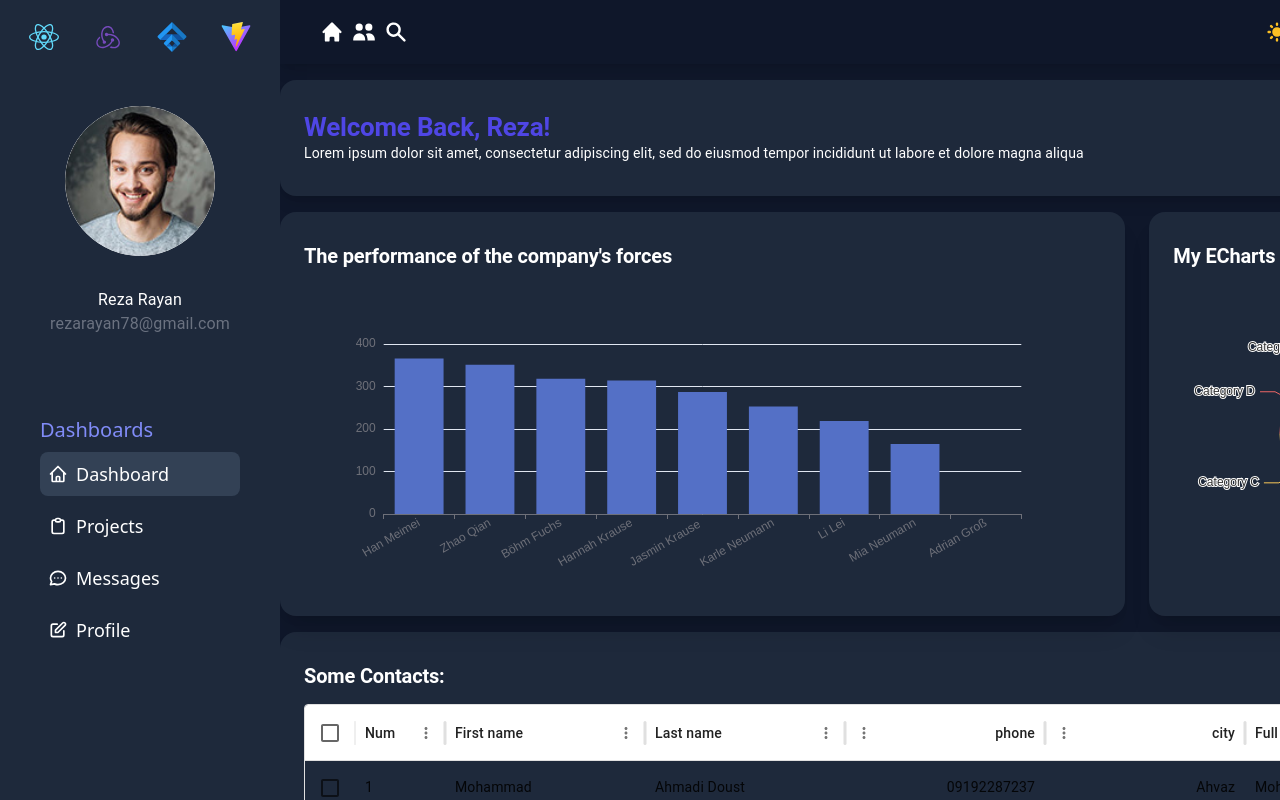
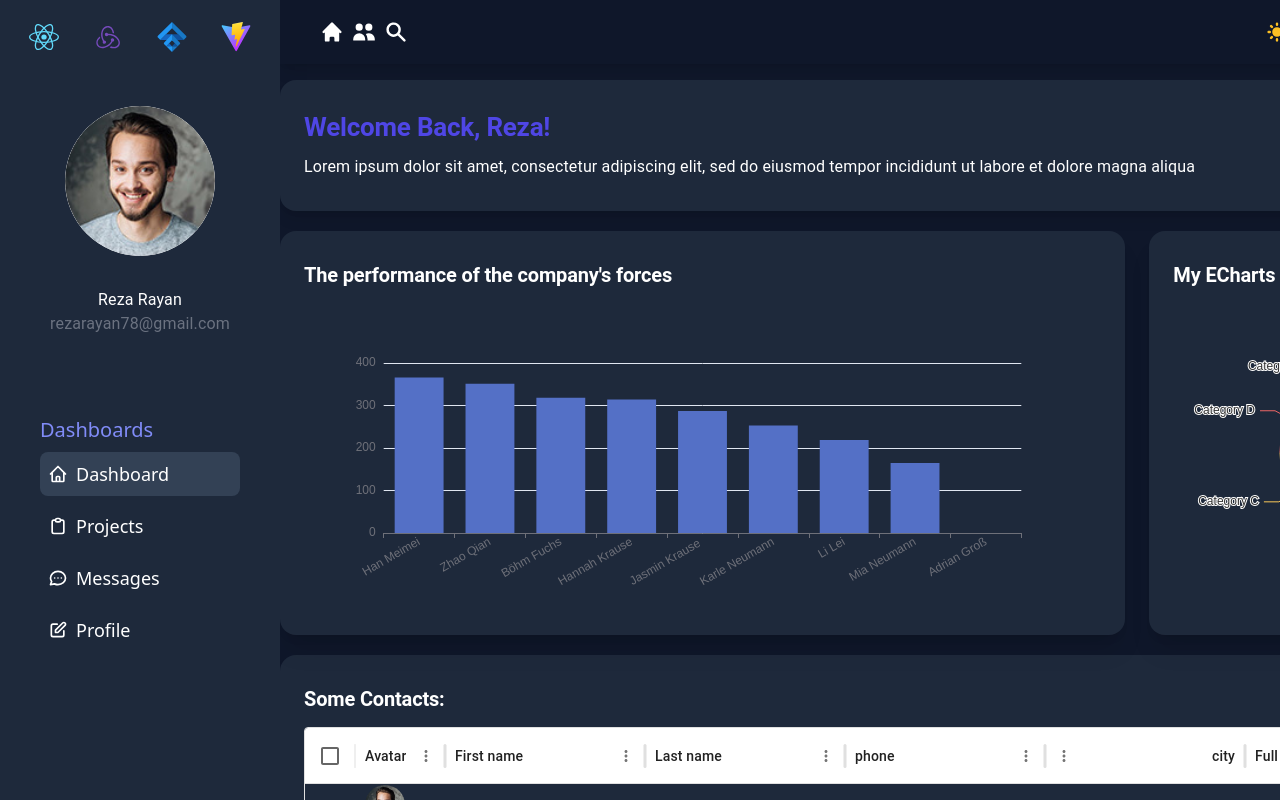
Before and after one commit to Reza-Rayan/amazing-dashboard, a React (Vite) app: page / in a window 1280 px wide. Shown: the top 800 px of the page. Built offline with nearby package versions, Linux system fonts and the light colour scheme.

Commit message:
FIX: scrollbar styles && FIX: Dashboard page styles

```diff
--- a/src/app/data/users.json
+++ b/src/app/data/users.json
@@ -6,7 +6,7 @@
             "lastName":"Ahmadi Doust",
             "email":"moh@gmail.com",
             "phone":"09192287237",
-            "avatar":"",
+            "avatar":"/assets/avatar.jpg",
             "city":"Ahvaz",
             "bio":"Adipisicing exercitation dolor nisi ipsum nostrud anim dolore sint veniam consequat lorem sit ex commodo nostrud occaecat elit magna magna commodo incididunt laborum ad irure pariatur et sit ullamco adipisicing."
         },
--- a/src/app/pages/Dashboard/components/ContactsTable.tsx
+++ b/src/app/pages/Dashboard/components/ContactsTable.tsx
@@ -1,10 +1,25 @@
 import Box from "@mui/material/Box";
 import { DataGrid, GridColDef } from "@mui/x-data-grid";
 // Import Static Data
+import { Avatar } from "@mui/material";
 import { users } from "../../../data/users.json";
 
 const columns: GridColDef<(typeof users)[number]>[] = [
-  { field: "id", headerName: "Num", width: 90 },
+  {
+    field: "avatar",
+    headerName: "Avatar",
+    width: 90,
+    renderCell: (params) => {
+      // Use the provided avatar URL or fallback to a placeholder image
+      const avatarUrl = params.value;
+
+      if (avatarUrl || avatarUrl != null) {
+        return <Avatar src={avatarUrl} />;
+      } else {
+        <Avatar />;
+      }
+    },
+  },
   {
     field: "firstName",
     headerName: "First name",
@@ -20,7 +35,7 @@ const columns: GridColDef<(typeof users)[number]>[] = [
   {
     field: "phone",
     headerName: "phone",
-    type: "number",
+    type: "string",
     width: 200,
     editable: true,
   },
--- a/src/app/pages/Dashboard/index.tsx
+++ b/src/app/pages/Dashboard/index.tsx
@@ -1,16 +1,17 @@
-import { Box, Container, Typography } from "@mui/material";
+import { Box, Typography } from "@mui/material";
 
 // Custom Components
 import CContainer from "../../templates/CContainer";
+import ContactsTable from "./components/ContactsTable";
 import LineChart from "./components/LineChart";
 import PieChart from "./components/PieChart";
-import ContactsTable from "./components/ContactsTable";
-// -----------------------------------------------------------
+// -------------------------------------------------------
 
 const Dashboard = () => {
   return (
-    <section className="space-y-4">
+    <section className="space-y-5">
       <CContainer>
+        <div className="flex flex-col gap-y-3">
           <Typography
             variant="h2"
             fontSize={26}
@@ -19,10 +20,11 @@ const Dashboard = () => {
           >
             Welcome Back, Reza!
           </Typography>
-        <Typography fontSize={14}>
+          <Typography fontSize={16}>
             Lorem ipsum dolor sit amet, consectetur adipiscing elit, sed do
             eiusmod tempor incididunt ut labore et dolore magna aliqua
           </Typography>
+        </div>
       </CContainer>
       <section className="container mx-auto">
         <Box className="w-full grid grid-cols-3 gap-6">
--- a/src/styles/index.css
+++ b/src/styles/index.css
@@ -14,3 +14,29 @@ body.dark-mode {
     background-color: #0f172a;
     color: #ffffff;
 }
+
+/* Scrollbar */
+
+/* width */
+::-webkit-scrollbar {
+    width: 10px;
+}
+
+/* Track */
+::-webkit-scrollbar-track {
+    background: #f1f1f1;
+}
+
+/* Handle */
+::-webkit-scrollbar-thumb {
+    background: #888;
+    border-radius: 20px;
+
+}
+
+/* Handle on hover */
+::-webkit-scrollbar-thumb:hover {
+    background: #555;
+}
+
+/* End Here */
```
Lines whose indentation alone changed are shown as unchanged.
